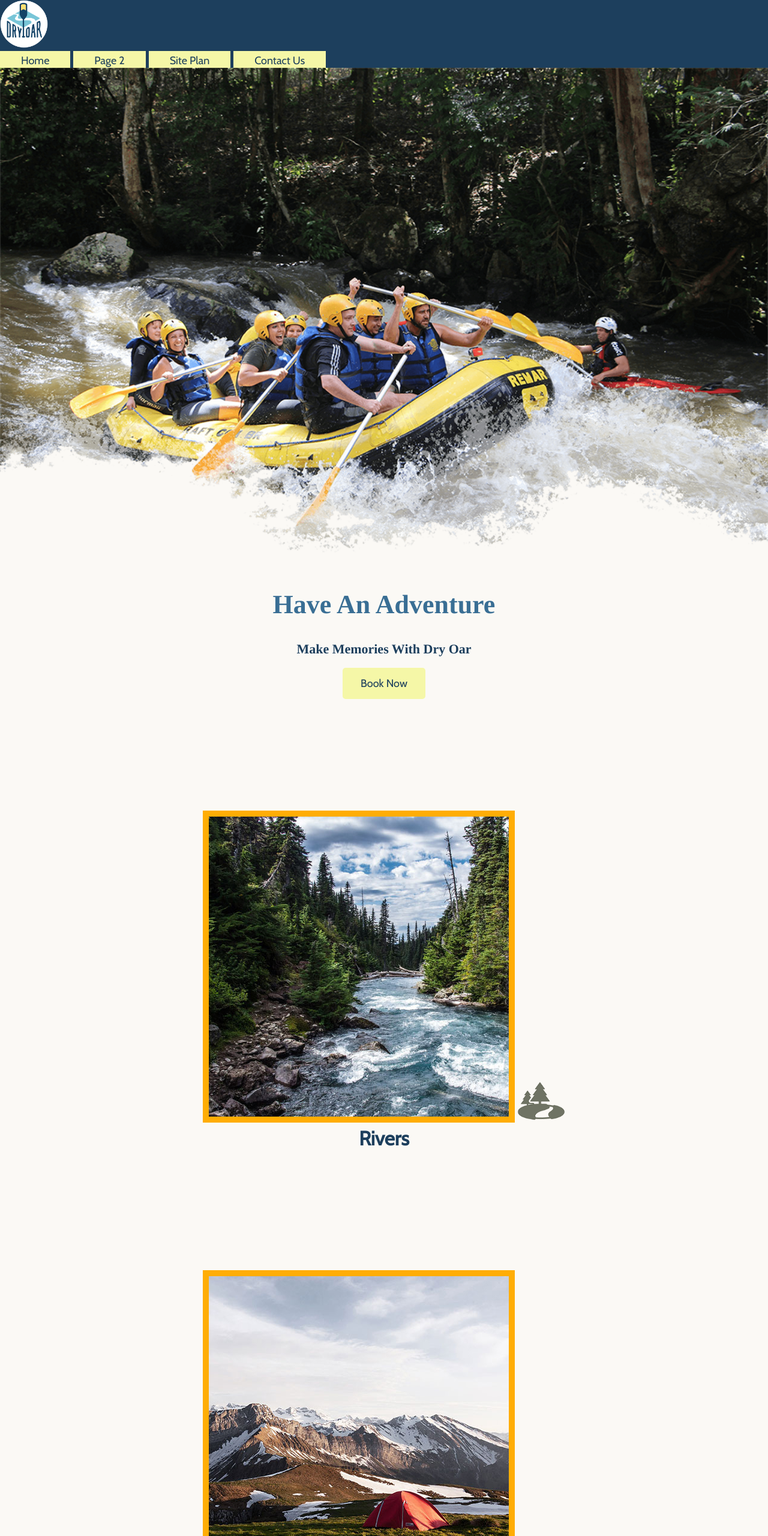
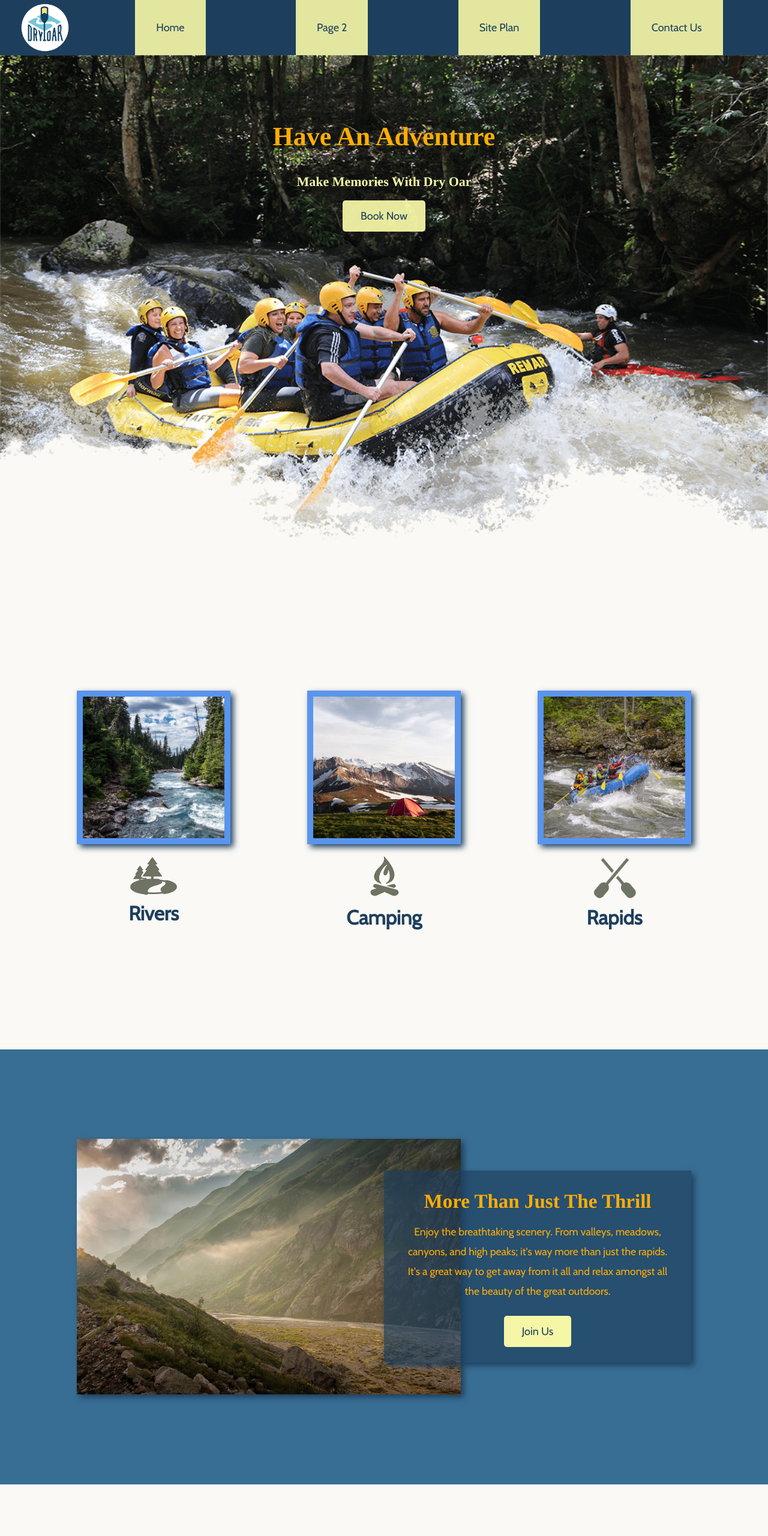
Before and after one commit to rosencro/wdd130, a plain HTML site: page wwr/index.html in a window 1280 px wide. Shown: the top 2560 px of the page at 60% size. Drawn offline with nearby package versions, Linux system fonts and the light colour scheme; a web font is replaced by a local one.

Commit message:
Finalized homepage design and added some snazz

```diff
--- a/wwr/styles/styles/styles.css
+++ b/wwr/styles/styles/styles.css
@@ -6,12 +6,17 @@
 }
 #hero_msg h1{
     text-align: center;
-    color: #396E94;
+    color: #FFAD05;
 }
 #hero_msg h4{
     text-align: center;
-    color: #1d3f5d;
+    color: #f5f7a7;
     font-family: 'Skranji', Times, serif;
+}
+#hero_msg{
+    grid-column: 2/3;
+    grid-row: 1/2;
+    margin-top: 100px;
 }
 .button_box{
     text-align: center;
@@ -25,6 +30,8 @@ main section img{
 #background{
     height: 725px;
     background-color: #396E94;
+    grid-column: 1/11;
+    grid-row: 4/9;
 }
 body{
     background-color: #fbf9f5;
@@ -35,26 +42,32 @@ body{
 }
 header{
     background-color: #1d3f5d;
+    display: grid;
+    grid-template-columns: 150px auto;
 }
 h2{
     margin: 0;
     color: #1d3f5d
 }
+nav{
+    display: flex;
+    justify-content: space-around;
+}
 nav a{
     text-align: center;
-    background-color: #f5f7a7;
+    background-color: #f6f7a7e8;
     color: #1d3f5d;
     text-decoration: none;
     font-size: 18px;
-    padding: 5px 35px;
+    padding: 35px;
 
 }
 nav a:hover{
-    background-color: #FFAD05;
+    background-color: #ffac05e8;
     color: #f5f7a7;
 }
 .book{
-    background-color: #f5f7a7;
+    background-color: #f6f7a7ef;
     color: #1d3f5d;
     text-decoration: none;
     font-size: 18px;
@@ -63,8 +76,8 @@ nav a:hover{
     border-radius: 5px;
 }
 .book:hover{
-    background-color: #FFAD05;
-    color: #f5f7a7;
+    background-color: #eda20c;
+    color: #f5f7b4;
     text-decoration: none;
     font-size: 18px;
 }
@@ -83,9 +96,12 @@ nav a:hover{
     font-size: 18px;
 }
 .msg{
-    background-color: #1d3f5d;
+    background-color: #1d3f5da5;
     line-height: 1.5em;
     padding: 35px;
+    grid-column: 6/10;
+    grid-row: 6/7;
+    box-shadow: 5px 5px 10px #1d3f5d;
 }
 .msg h2{
     color:#FFAD05;
@@ -102,8 +118,12 @@ nav a:hover{
     font-size: 2em;
     margin-top: 10px;
 }
+.home-grid{
+    display: grid;
+    grid-template-columns: 1fr 1fr 1fr 1fr 1fr 1fr 1fr 1fr 1fr 1fr;
+}
 h4{
-    color:#1d3f5d;
+    color:#f5f7a7;
     font-family: "Cabin", Helvetica, sans-serif;
 }
 .logo{
@@ -111,34 +131,66 @@ h4{
 }
 #logo_link{
     padding-top: 5px;
+    justify-self: center;
+    align-self: center;
 }
 #hero_image{
     width: 100%;
+}
+#hero{
+    display: grid;
+    grid-template-columns: 1fr 3fr 1fr;
+    margin-top: -100 px;
+}
+#hero_box{
+    grid-column: 1/4;
+    grid-row: 1/3;
+    z-index: -1;
 }
 .icon{
     width: 80px;
     padding-top: 10px;
 }
 .card-img{
-    border: 10px solid #FFAD05;
+    border: 10px solid #5995ED;
+    transition: transform .5s;
+    box-shadow: 5px 5px 10px #1d3f5d;
 }
+
+.card-img:hover{
+    opacity: .6;
+    transform: scale(1.1);
+}
+
 .rivers-card{
     margin: 200px 0;
+    grid-column: 2/4;
+    grid-row: 2/3;
 }
 .camping-card{
-    margin: 200px;
+    margin: 200px 0;
+    grid-column: 5/7;
+    grid-row: 2/3;
 }
 .rapids-card{
-    margin: 200px;
+    margin: 200px 0;
+    grid-column: 8/10;
+    grid-row: 2/3;
 }
-.mountains{
-    margin-top: 80px;
+.card-img, .mountains{
+    width: 100%;
+    grid-column: 2/7;
+    grid-row: 5/8;
+    box-shadow: 5px 5px 10px #1d3f5d;
 }
 footer{
     background-color: #1d3f5d;
     color: #FFAD05;
     padding: 25px 50px;
     margin-top: 200px;
+    display: flex;
+    justify-content: space-around;
+    align-items: center;
 }
 footer a{
     color:#FFAD05;
@@ -157,3 +209,47 @@ footer p a{
 footer .social img{
     padding-top: 15px;
 }
+
+@media screen and (max-width: 900px) {
+    #hero, .home-grid {
+        display: block;
+        height: auto;
+    }
+    nav, footer {
+        flex-direction: column;
+    }
+    nav a {
+        display: block;
+        padding: 15px;
+    }
+    #hero {
+        margin-top: 0;
+    }
+    #hero-msg {
+        margin-top: 0;
+    }
+    #hero-msg h4 {
+        display: none;
+    }
+    #hero-msg h1 {
+        color: #6f7364;
+    }
+    .home-title {
+        font-size: 25px;
+    }
+    .rivers-card, .camping-card, .rapids-card {
+        margin: 50px auto;
+        width: 60%;
+    }
+    #background {
+        display: none;
+    }
+    .mountains, .msg {
+        width: 80%;
+        display: block;
+        margin: 0 auto;
+    }
+    footer {
+        margin-top: 25px;
+    }
+}
```
